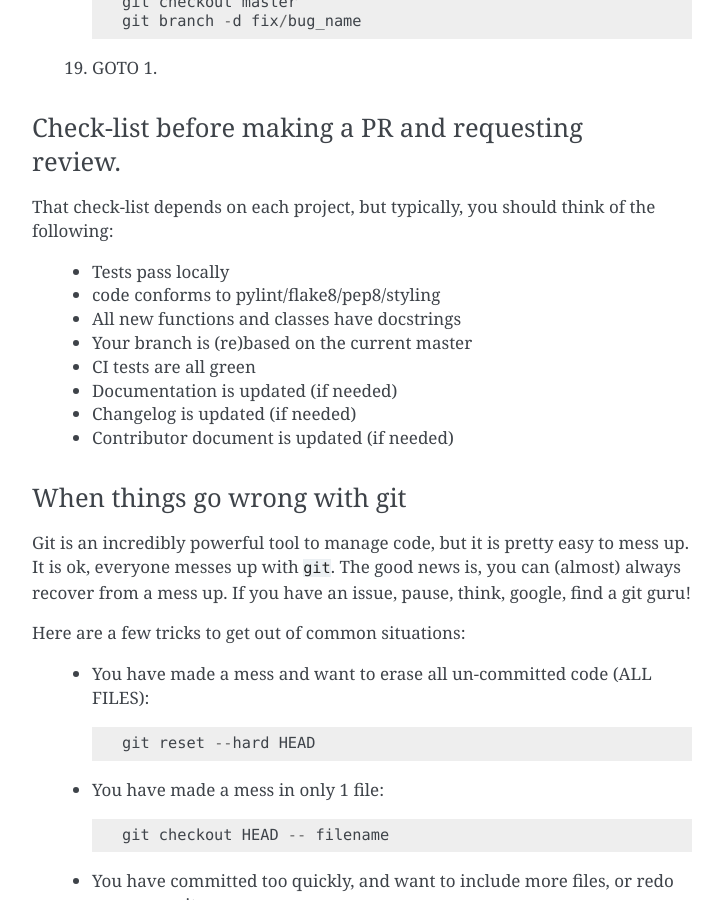
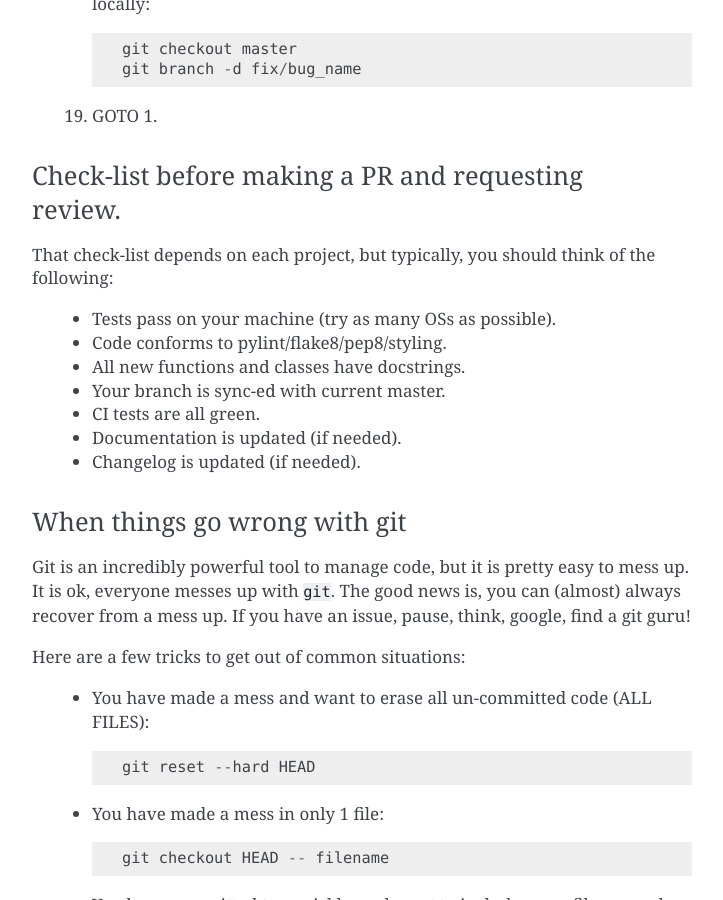
Before and after one commit to jonathanrocher/sprint_tutorial, a Sphinx documentation site: the page built from doc/how_to_sprint.rst, in a window 1280 px wide and 900 px high, scrolled down 4591 px. Shown: the whole window, without its empty margins (388-1111 px from the left). Built offline with Sphinx 7.4.7, drawn with Linux system fonts in a browser that asks for light colours; some of the changed text lies outside the part shown.

Commit message:
Remove adding yourself to contributor list since projects don't seem to do that anymore. They use git.

```diff
--- a/doc/how_to_sprint.rst
+++ b/doc/how_to_sprint.rst
@@ -139,6 +139,8 @@ The typical workflow
         git branch
 
   #. Do work. **STAY FOCUSED** and only address the work item you selected.
+     Otherwise review will be hard(er), therefore delayed, and your PR is
+     likely to be rejected.
 
   #. Review what has been done with::
 
@@ -216,14 +218,13 @@ Check-list before making a PR and requesting review.
 That check-list depends on each project, but typically, you should think of the
 following:
 
-  * Tests pass locally
-  * code conforms to pylint/flake8/pep8/styling
-  * All new functions and classes have docstrings
-  * Your branch is (re)based on the current master
-  * CI tests are all green
-  * Documentation is updated (if needed)
-  * Changelog is updated (if needed)
-  * Contributor document is updated (if needed)
+  * Tests pass on your machine (try as many OSs as possible).
+  * Code conforms to pylint/flake8/pep8/styling.
+  * All new functions and classes have docstrings.
+  * Your branch is sync-ed with current master.
+  * CI tests are all green.
+  * Documentation is updated (if needed).
+  * Changelog is updated (if needed).
 
 
 When things go wrong with git
```
